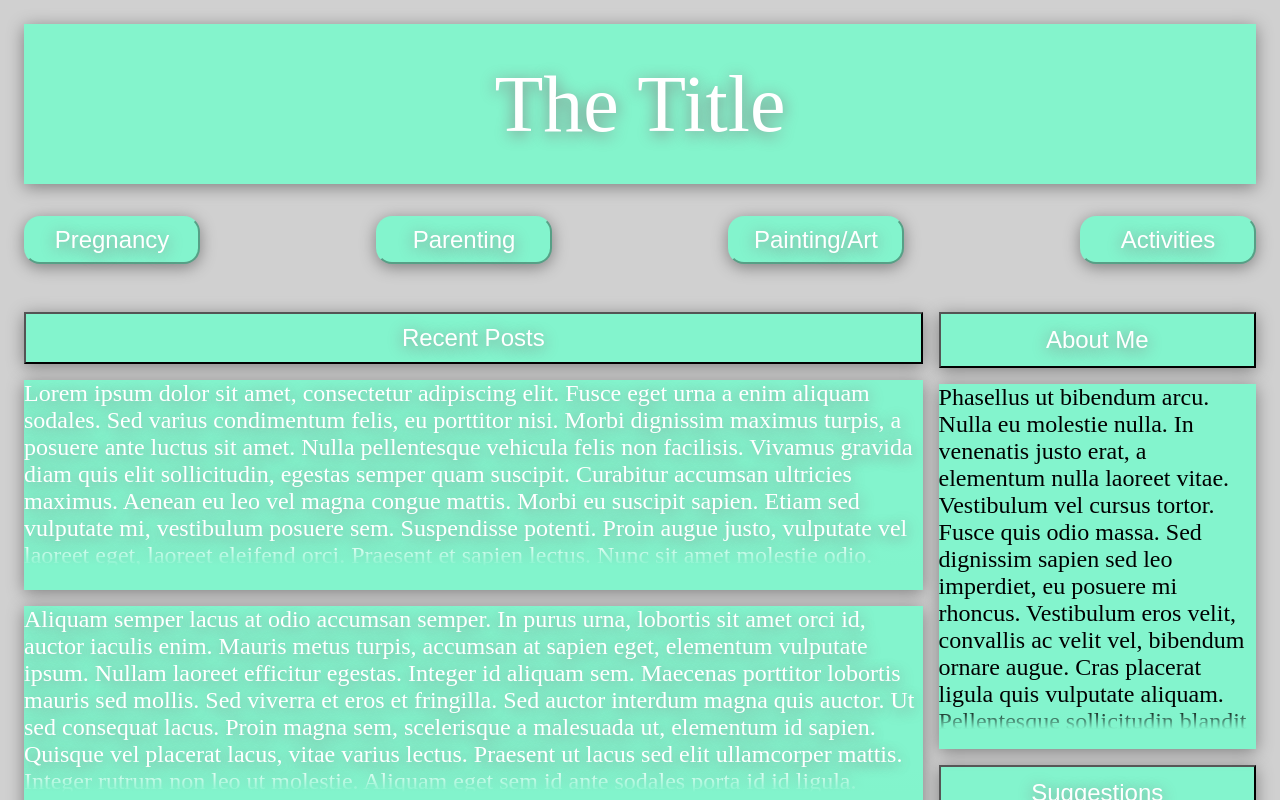
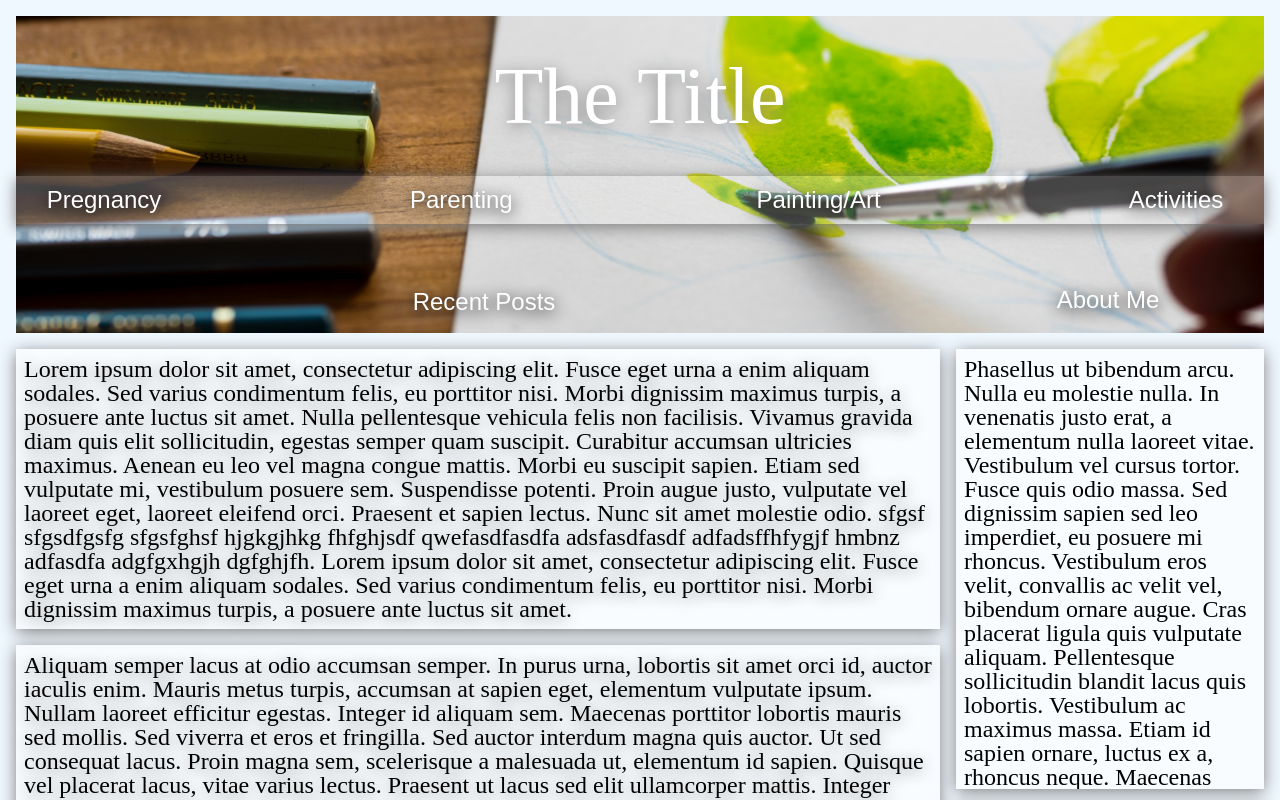
Before and after one commit to CalebCowen/blog-for-ruth, a React (Create React App) app: page / in a window 1280 px wide. Shown: the top 800 px of the page. Built offline with nearby package versions, Linux system fonts and the light colour scheme.

Commit message:
style and optimize

```diff
--- a/src/App.js
+++ b/src/App.js
@@ -1,62 +1,71 @@
 import React, { Component } from 'react';
 import styled from 'styled-components'
+import img from './assets/images/painting.jpg'
 
+
+const HeaderDiv = styled.div`
+  background-image: url(${img});
+  background-size: cover;
+  background-position: center;
+  background-repeat: no-repeat;
+`
 const Header = styled.header`
   display: flex;
-  background-color: #84f4cc;
   height: 10rem;
   color: white;
   font-size: 5rem;
   justify-content: center;
   align-items: center;
-  box-shadow: 0 0.2rem 1rem grey;
   text-shadow: 0 0.2rem 1rem grey;
 `
 const Categories = styled.section`
   display: flex;
-  padding-top: 2rem;
   justify-content: space-between;
+  background-color: #ffffff45;
+  box-shadow: 0 0.2rem 1rem grey;
+  margin-bottom: 3rem;
+  @media (max-width: 800px) {
+    justify-content: center;
+    color: white;
+  }
 `
 
 const Category = styled.button`
-  background-color: #83f4cd;
+  background-color: transparent;
   height: 3rem;
   width: 11rem;
-  border-radius: 1rem;
-  border-color: #83f4cd;
+  color: white;
   font-size: 1.5rem;
-  box-shadow: 0 0.2rem 1rem grey;
-  text-shadow: 0 0.2rem 1rem grey;
-  color: white;
+  text-shadow: 0 0.2rem 1rem black;
+  border: none;
 `
 
 const About = styled.section`
-  margin: 2rem 0 2rem 0;
-  width: fit-content;
+  margin-bottom: 2rem;
+  width: 25%;
   display: flex;
   flex-direction: column;
   padding: 1rem 0 0 1rem;
   align-items: center;
 `
 const AboutTitle = styled.button`
-  background-color: #83f4cd;
+  background: none;
   height: 3.5rem;
-  width: 100%;
-  box-shadow: 0 0.2rem 1rem grey;
-  text-shadow: 0 0.2rem 1rem grey;
+  width: 25%;
+  text-shadow: 0 0.2rem 1rem black;
   color: white;
-  margin-bottom: 1rem;
   font-size: 1.5rem;
+  border: none;
 `
 
 const AboutPreview = styled.div`
-  background-color: #83f4cd;
   height: 50%;
   box-shadow: 0 0.2rem 1rem grey;
-  color: black;
   font-size: 1.5rem;
   overflow: hidden;
   position: relative;
+  padding: 0.5rem;
+  background-color: #ffffff91;
   &:after {
     content: "";
     text-align: right;
@@ -65,51 +74,58 @@ const AboutPreview = styled.div`
     right: 0;
     width: 100%;
     height: 2.5rem;
-    background: linear-gradient(to bottom, rgba(255, 255, 255, 0), rgba(130, 244, 204, 2) 50%);
   }
 `
 
 const SuggestionButton = styled.button`
-  background-color: #83f4cd;
+  background: none;
   height: 3.5rem;
   width: 100%;
   box-shadow: 0 0.2rem 1rem grey;
   text-shadow: 0 0.2rem 1rem grey;
-  color: white;
   margin-top: 1rem;
   font-size: 1.5rem;
+  background-color: #ffffff91;
 `
 
-const RecentPostsHeader = styled.button`
-  background-color: #83f4cd;
+const RecentPostsTitle = styled.button`
+  background: none;
+  border: none;
+  pointer-events: none;
   height: 3.8rem;
-  box-shadow: 0 0.2rem 1rem grey;
-  text-shadow: 0 0.2rem 1rem grey;
+  text-shadow: 0 0.2rem 1rem black;
   color: white;
   font-size: 1.5rem;
+  width: 75%;
+  @media (max-width: 800px) {
     width: 100%;
+  }
 `
 
 const RecentPostsContainer = styled.section`
-  margin: 2rem 0 2rem 0;
+  margin-bottom: 2rem;
   display: flex;
   flex-direction: column;
-  padding-top: 1rem;
   align-items: center;
   width: 75%;
+  @media (max-width: 800px) {
+    width: 100%;
+  }
 `
 
 const RecentPost = styled.div`
-  background-color: #83f4cd;
-  height: 34%;
+  background: none;
+  height: fit-content;
+  max-height: 34%;
   box-shadow: 0 0.2rem 1rem grey;
   text-shadow: 0 0.2rem 1rem grey;
-  color: white;
   margin-top: 1rem;
   font-size: 1.5rem;
-  width: 100%;
-  overflow: hidden;
+  padding: 0.5rem;
+  width: -webkit-fill-available;
+  overflow: -webkit-paged-x;
   position: relative;
+  background-color: #ffffff91;
   &:after {
     content: "";
     text-align: right;
@@ -118,11 +134,15 @@ const RecentPost = styled.div`
     right: 0;
     width: 100%;
     height: 3rem;
-    background: linear-gradient(to bottom, rgba(255, 255, 255, 0), rgba(130, 244, 204, 2) 50%);
   }
 `
 
 const Body = styled.div`
+  display: flex;
+  flex-direction: row;
+`
+
+const TitlesDiv = styled.div`
   display: flex;
   flex-direction: row;
 `
@@ -138,16 +158,26 @@ class App extends Component {
         'Activities'
       ],
       recentPosts: [
-        'Lorem ipsum dolor sit amet, consectetur adipiscing elit. Fusce eget urna a enim aliquam sodales. Sed varius condimentum felis, eu porttitor nisi. Morbi dignissim maximus turpis, a posuere ante luctus sit amet. Nulla pellentesque vehicula felis non facilisis. Vivamus gravida diam quis elit sollicitudin, egestas semper quam suscipit. Curabitur accumsan ultricies maximus. Aenean eu leo vel magna congue mattis. Morbi eu suscipit sapien. Etiam sed vulputate mi, vestibulum posuere sem. Suspendisse potenti. Proin augue justo, vulputate vel laoreet eget, laoreet eleifend orci. Praesent et sapien lectus. Nunc sit amet molestie odio. laksjdhflajhdlfkjahslkjdhflkajhsdlkjfhalkjshdfklhaslkjdhflkhaskldjfhlkahsdklfjalhsdfjldhqdfjh',
-        'Aliquam semper lacus at odio accumsan semper. In purus urna, lobortis sit amet orci id, auctor iaculis enim. Mauris metus turpis, accumsan at sapien eget, elementum vulputate ipsum. Nullam laoreet efficitur egestas. Integer id aliquam sem. Maecenas porttitor lobortis mauris sed mollis. Sed viverra et eros et fringilla. Sed auctor interdum magna quis auctor. Ut sed consequat lacus. Proin magna sem, scelerisque a malesuada ut, elementum id sapien. Quisque vel placerat lacus, vitae varius lectus. Praesent ut lacus sed elit ullamcorper mattis. Integer rutrum non leo ut molestie. Aliquam eget sem id ante sodales porta id id ligula.',
-        'Phasellus mauris ligula, maximus sit amet neque at, faucibus porttitor risus. Nunc laoreet eu sem sed sodales. Vestibulum fringilla sapien ac ultricies euismod. Nam gravida sit amet enim sed sodales. Curabitur egestas justo vitae cursus hendrerit. Phasellus et cursus urna. Vivamus pretium ultricies arcu, sit amet rhoncus est imperdiet ut. Donec nec pretium neque, id efficitur justo. Morbi felis arcu, congue at turpis id, mattis malesuada nulla. In vulputate augue massa, at hendrerit leo lobortis at. In vitae ante sapien. Quisque sed leo maximus, auctor neque in, iaculis nibh. Duis interdum a leo vitae iaculis. Sed aliquam hendrerit lectus, vel accumsan turpis commodo non.'
-      ]
+        'Lorem ipsum dolor sit amet, consectetur adipiscing elit. Fusce eget urna a enim aliquam sodales. Sed varius condimentum felis, eu porttitor nisi. Morbi dignissim maximus turpis, a posuere ante luctus sit amet. Nulla pellentesque vehicula felis non facilisis. Vivamus gravida diam quis elit sollicitudin, egestas semper quam suscipit. Curabitur accumsan ultricies maximus. Aenean eu leo vel magna congue mattis. Morbi eu suscipit sapien. Etiam sed vulputate mi, vestibulum posuere sem. Suspendisse potenti. Proin augue justo, vulputate vel laoreet eget, laoreet eleifend orci. Praesent et sapien lectus. Nunc sit amet molestie odio. sfgsf sfgsdfgsfg sfgsfghsf hjgkgjhkg fhfghjsdf qwefasdfasdfa adsfasdfasdf adfadsffhfygjf hmbnz adfasdfa adgfgxhgjh dgfghjfh. Lorem ipsum dolor sit amet, consectetur adipiscing elit. Fusce eget urna a enim aliquam sodales. Sed varius condimentum felis, eu porttitor nisi. Morbi dignissim maximus turpis, a posuere ante luctus sit amet.',
+        'Aliquam semper lacus at odio accumsan semper. In purus urna, lobortis sit amet orci id, auctor iaculis enim. Mauris metus turpis, accumsan at sapien eget, elementum vulputate ipsum. Nullam laoreet efficitur egestas. Integer id aliquam sem. Maecenas porttitor lobortis mauris sed mollis. Sed viverra et eros et fringilla. Sed auctor interdum magna quis auctor. Ut sed consequat lacus. Proin magna sem, scelerisque a malesuada ut, elementum id sapien. Quisque vel placerat lacus, vitae varius lectus. Praesent ut lacus sed elit ullamcorper mattis. Integer rutrum non leo ut molestie. Aliquam eget sem id ante sodales porta id id ligula. Praesent ut lacus sed elit ullamcorper mattis. Integer rutrum non leo ut molestie. Aliquam eget sem id ante sodales porta id id ligula. Praesent ut lacus sed elit ullamcorper mattis. Integer rutrum non leo ut molestie. Aliquam eget sem id ante sodales porta id id ligula. ',
+        'Phasellus mauris ligula, maximus sit amet neque at, faucibus porttitor risus. Nunc laoreet eu sem sed sodales. Vestibulum fringilla sapien ac ultricies euismod. Nam gravida sit amet enim sed sodales. Curabitur egestas justo vitae cursus hendrerit. Phasellus et cursus urna. Vivamus pretium ultricies arcu, sit amet rhoncus est imperdiet ut. Donec nec pretium neque, id efficitur justo. Morbi felis arcu, congue at turpis id, mattis malesuada nulla. In vulputate augue massa, at hendrerit leo lobortis at. In vitae ante sapien. Quisque sed leo maximus, auctor neque in, iaculis nibh. Duis interdum a leo vitae iaculis. Sed aliquam hendrerit lectus, vel accumsan turpis commodo non. Sed aliquam hendrerit lectus, vel accumsan turpis commodo non. Sed aliquam hendrerit lectus, vel accumsan turpis commodo non. Sed aliquam hendrerit lectus, vel accumsan turpis commodo non. Sed aliquam hendrerit lectus, vel accumsan turpis commodo non.'
+      ],
+      screenWidth: window.innerWidth
     }
   }
+
+  componentDidMount() {
+    window.addEventListener('resize', () => {
+      this.setState({screenWidth: window.innerWidth})
+    })
+  }
+
   renderCategories = () => {
-    return this.state.categories.map((category, i) => {
+    return this.state.screenWidth > 800
+    ? this.state.categories.map((category, i) => {
       return <Category key={i}>{category}</Category>
     })
+    : <Category>MENU</Category>
   }
 
   renderRecentPosts = () => {
@@ -155,23 +185,34 @@ class App extends Component {
       return <RecentPost key={i}>{post}</RecentPost>
     })
   }
+
+  shouldComponentUpdate() {
+    return this.state.screenWidth !== window.innerWidth
+  }
+
   render() {
     return (
       <div>
+        <HeaderDiv>
           <Header>The Title</Header>
           <Categories>{this.renderCategories()}</Categories>
+          <TitlesDiv>
+            <RecentPostsTitle>Recent Posts</RecentPostsTitle>
+            {window.innerWidth > 800 && <AboutTitle>About Me</AboutTitle>}
+          </TitlesDiv>
+        </HeaderDiv>
         <Body>
           <RecentPostsContainer>
-            <RecentPostsHeader>Recent Posts</RecentPostsHeader>
             {this.renderRecentPosts()}
           </RecentPostsContainer>
+          {window.innerWidth > 800 &&
             <About>
-            <AboutTitle>About Me</AboutTitle>
               <AboutPreview>
                 Phasellus ut bibendum arcu. Nulla eu molestie nulla. In venenatis justo erat, a elementum nulla laoreet vitae. Vestibulum vel cursus tortor. Fusce quis odio massa. Sed dignissim sapien sed leo imperdiet, eu posuere mi rhoncus. Vestibulum eros velit, convallis ac velit vel, bibendum ornare augue. Cras placerat ligula quis vulputate aliquam. Pellentesque sollicitudin blandit lacus quis lobortis. Vestibulum ac maximus massa. Etiam id sapien ornare, luctus ex a, rhoncus neque. Maecenas lectus elit, vestibulum eu semper ut, luctus id velit.
               </AboutPreview>
               <SuggestionButton>Suggestions</SuggestionButton>
             </About>
+          }
         </Body>
       </div>
     );
--- a/src/globals.css
+++ b/src/globals.css
@@ -1,5 +1,5 @@
 body {
-  background-color: #d0d0d0;
-  height: 100vh;
+  height: 100%;
   padding: 1rem 1rem 3rem 1rem;
+  background-color: #f0f8ff;
 }
--- a/src/index.js
+++ b/src/index.js
@@ -1,6 +1,8 @@
 import React from 'react';
 import ReactDOM from 'react-dom';
+import './reset.css'
 import './globals.css'
+import './assets/images/painting.jpg'
 import App from './App';
 import registerServiceWorker from './registerServiceWorker';
 
--- /dev/null
+++ b/src/reset.css
@@ -0,0 +1,48 @@
+/* http://meyerweb.com/eric/tools/css/reset/
+   v2.0 | 20110126
+   License: none (public domain)
+*/
+
+html, body, div, span, applet, object, iframe,
+h1, h2, h3, h4, h5, h6, p, blockquote, pre,
+a, abbr, acronym, address, big, cite, code,
+del, dfn, em, img, ins, kbd, q, s, samp,
+small, strike, strong, sub, sup, tt, var,
+b, u, i, center,
+dl, dt, dd, ol, ul, li,
+fieldset, form, label, legend,
+table, caption, tbody, tfoot, thead, tr, th, td,
+article, aside, canvas, details, embed,
+figure, figcaption, footer, header, hgroup,
+menu, nav, output, ruby, section, summary,
+time, mark, audio, video {
+	margin: 0;
+	padding: 0;
+	border: 0;
+	font-size: 100%;
+	font: inherit;
+	vertical-align: baseline;
+}
+/* HTML5 display-role reset for older browsers */
+article, aside, details, figcaption, figure,
+footer, header, hgroup, menu, nav, section {
+	display: block;
+}
+body {
+	line-height: 1;
+}
+ol, ul {
+	list-style: none;
+}
+blockquote, q {
+	quotes: none;
+}
+blockquote:before, blockquote:after,
+q:before, q:after {
+	content: '';
+	content: none;
+}
+table {
+	border-collapse: collapse;
+	border-spacing: 0;
+}
```
Also changed, not shown: src/assets/images/painting.jpg (added). Lines whose indentation alone changed are shown as unchanged.
